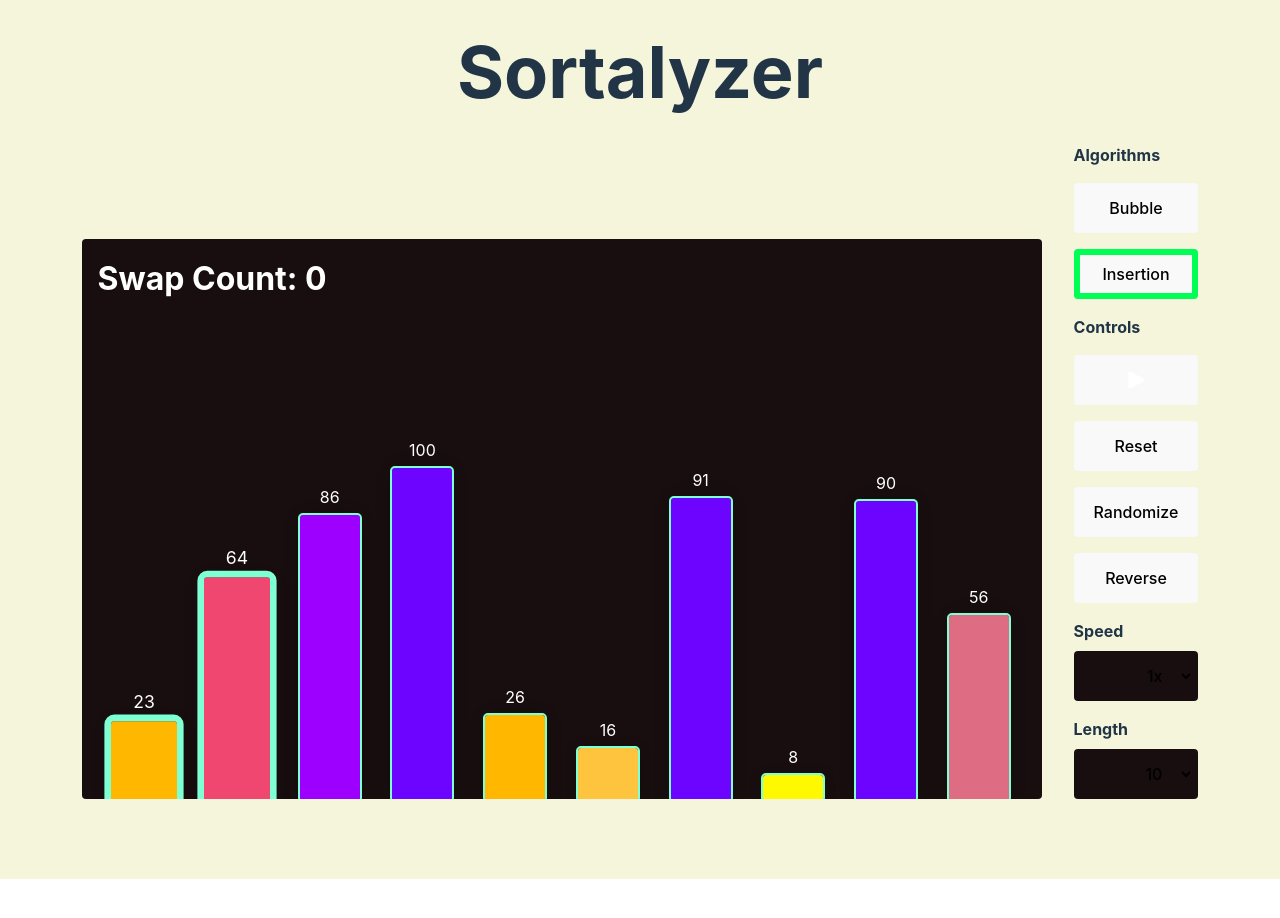
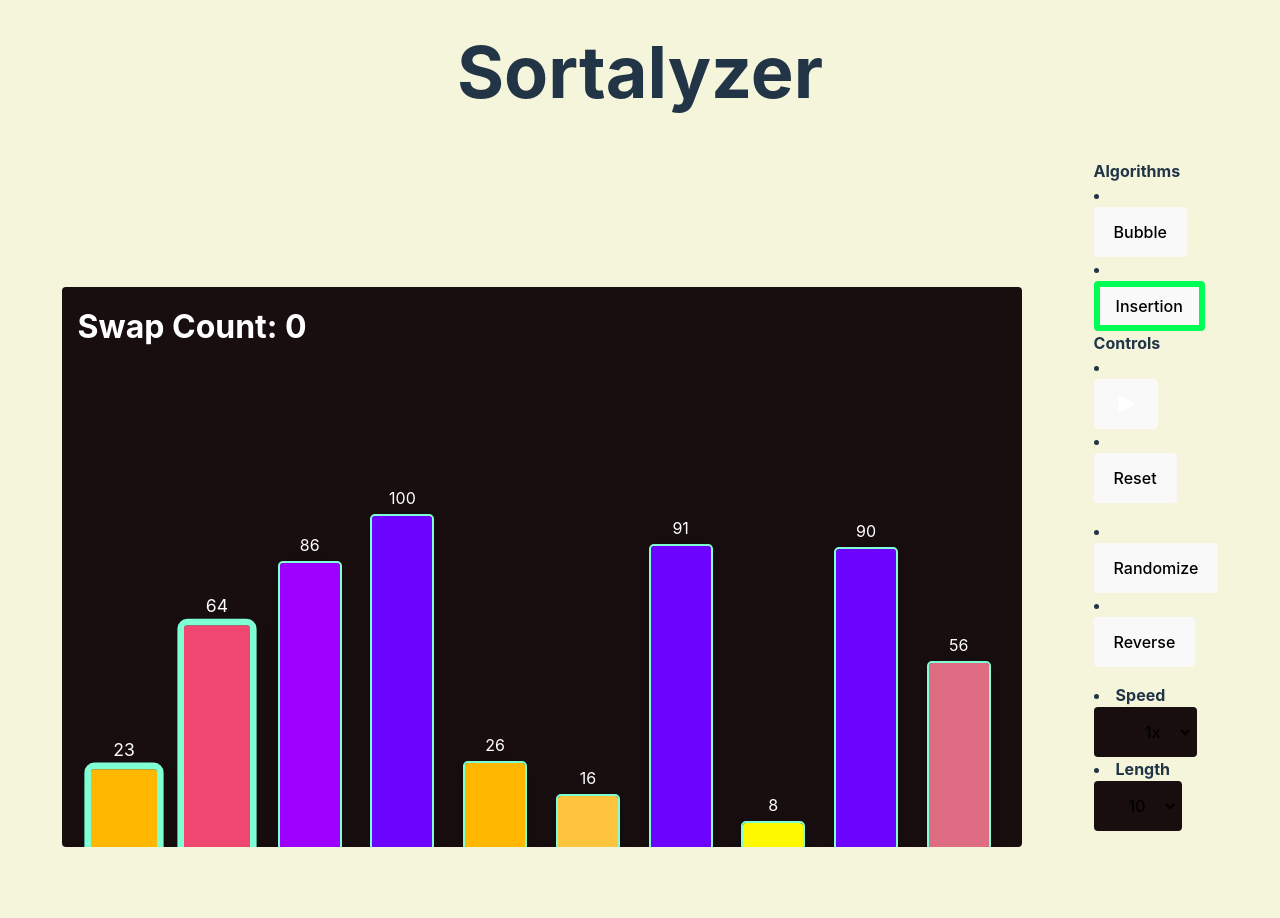
Before and after one commit to Tailsxz/sort-visualizer, a React (Vite) app: page / in a window 1280 px wide. Shown: the top 918 px of the page. Before the commit the page ends 879 px from the top, so only its background shows below. Built offline with nearby package versions, Linux system fonts and the light colour scheme.

Commit message:
refactor(controls): changed markup to use menus and lis instead of divs

```diff
--- a/src/App.jsx
+++ b/src/App.jsx
@@ -319,12 +319,12 @@ function App() {
           {bars}
         </Grid>
       </div>
-      <div className="controlsContainer">
-        <div className="algs">
-          <label>Algorithms</label>
-          <div className="menuItemContainer">
+      <menu className="controlsContainer">
+        <label htmlFor="algorithms">Algorithms</label>
+        <div id="algorithms" className="subMenu">
+          <li>
             <button
-              className={algorithm == "bubble" ? "active" : ""}
+              className={`menuItem ${algorithm == "bubble" ? "active" : ""}`}
               onClick={() => {
                 resetGridState();
                 setAlgorithm("bubble");
@@ -333,8 +333,10 @@ function App() {
             >
               Bubble
             </button>
+          </li>
+          <li>
             <button
-              className={algorithm == "insertion" ? "active" : ""}
+              className={`menuItem ${algorithm == "insertion" ? "active" : ""}`}
               onClick={() => {
                 resetGridState();
                 setAlgorithm("insertion");
@@ -343,12 +345,14 @@ function App() {
             >
               Insertion
             </button>
+          </li>
         </div>
-        </div>
-        <div className="controls" onKeyDown={handleNav}>
-          <label>Controls</label>
-          <div className="menuItemContainer">
+        <label htmlFor="controls">Controls</label>
+        <div id="controls" className="controls" onKeyDown={handleNav}>
+          <div className="subMenu">
+            <li>
               <button
+                className="menuItem"
                 onClick={handlePlayStateChange}
                 onKeyDown={(e) => {
                   e.preventDefault();
@@ -380,7 +384,10 @@ function App() {
                   <PlayIcon />
                 )}
               </button>
+            </li>
+            <li>
               <button
+                className="menuItem"
                 onClick={() => {
                   setNumbers([...initialNumbers]);
                   setIsSorted(false);
@@ -391,9 +398,12 @@ function App() {
               >
                 Reset
               </button>
+            </li>
           </div>
-          <div className="menuItemContainer">
+          <div className="subMenu">
+            <li>
               <button
+                className="menuItem"
                 onClick={() => {
                   let randomNumbers = generateRandomNumbers(+length);
                   resetGridState();
@@ -407,7 +417,10 @@ function App() {
               >
                 Randomize
               </button>
+            </li>
+            <li>
               <button
+                className="menuItem"
                 onClick={() => {
                   const reversedNumbers = [...numbers].reverse();
                   resetGridState();
@@ -422,11 +435,13 @@ function App() {
               >
                 Reverse
               </button>
+            </li>
           </div>
-          <div className="menuItemContainer">
-            <div className="menuSelectItem">
+          <div className="subMenu">
+            <li>
               <label htmlFor="speed">Speed</label>
               <select
+                className="menuItem"
                 name="speed"
                 id="speed"
                 value={speed}
@@ -441,10 +456,11 @@ function App() {
                 <option value="5">5x</option>
                 <option value="10">10x</option>
               </select>
-            </div>
-            <div className="menuSelectItem">
+            </li>
+            <li>
               <label htmlFor="length">Length</label>
               <select
+                className="menuItem"
                 name="length"
                 id="length"
                 value={length}
@@ -456,10 +472,10 @@ function App() {
                 <option value="100">100</option>
                 <option value="150">150</option>
               </select>
+            </li>
           </div>
         </div>
-        </div>
-      </div>
+      </menu>
     </main>
   );
 }
```
Lines whose indentation alone changed are shown as unchanged.
